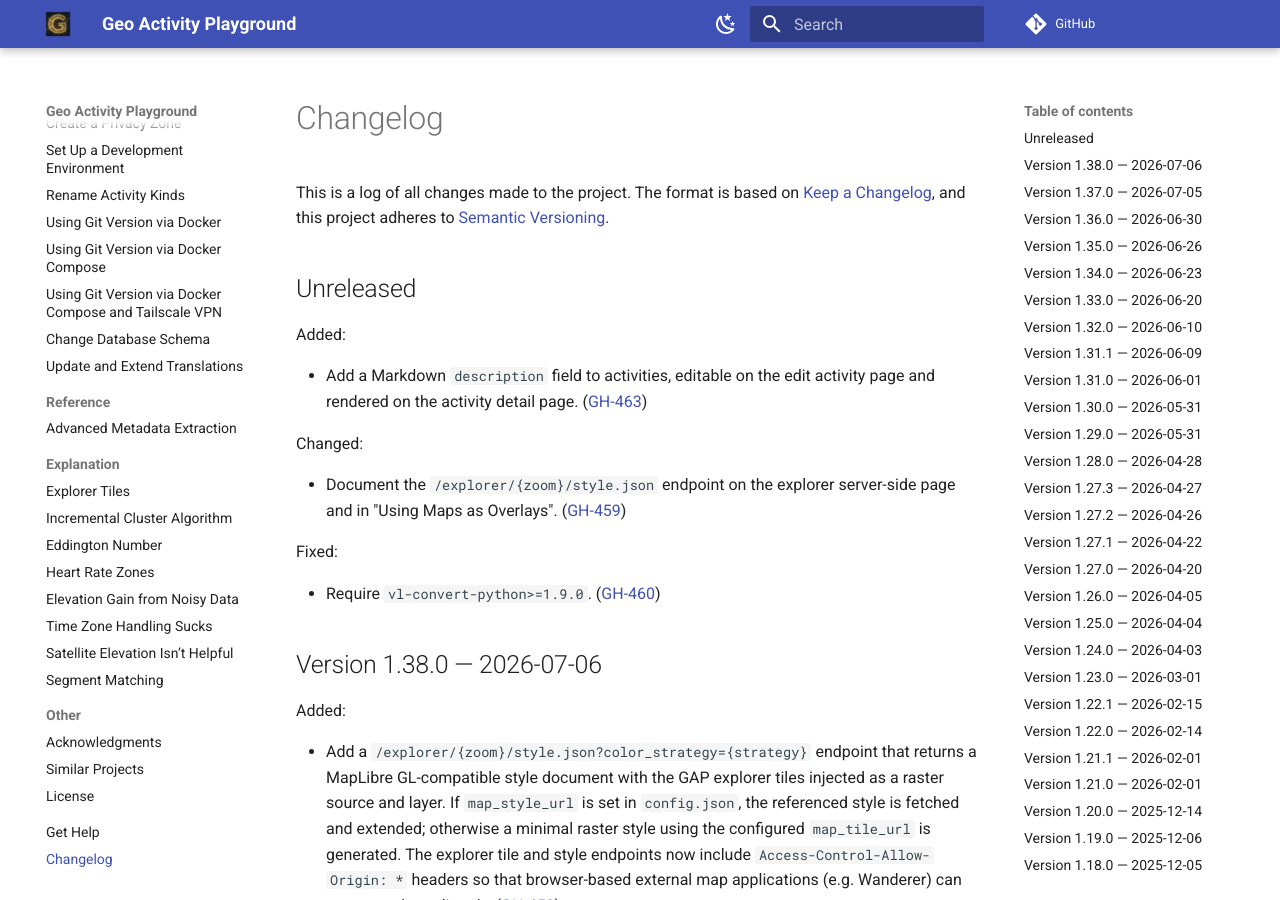
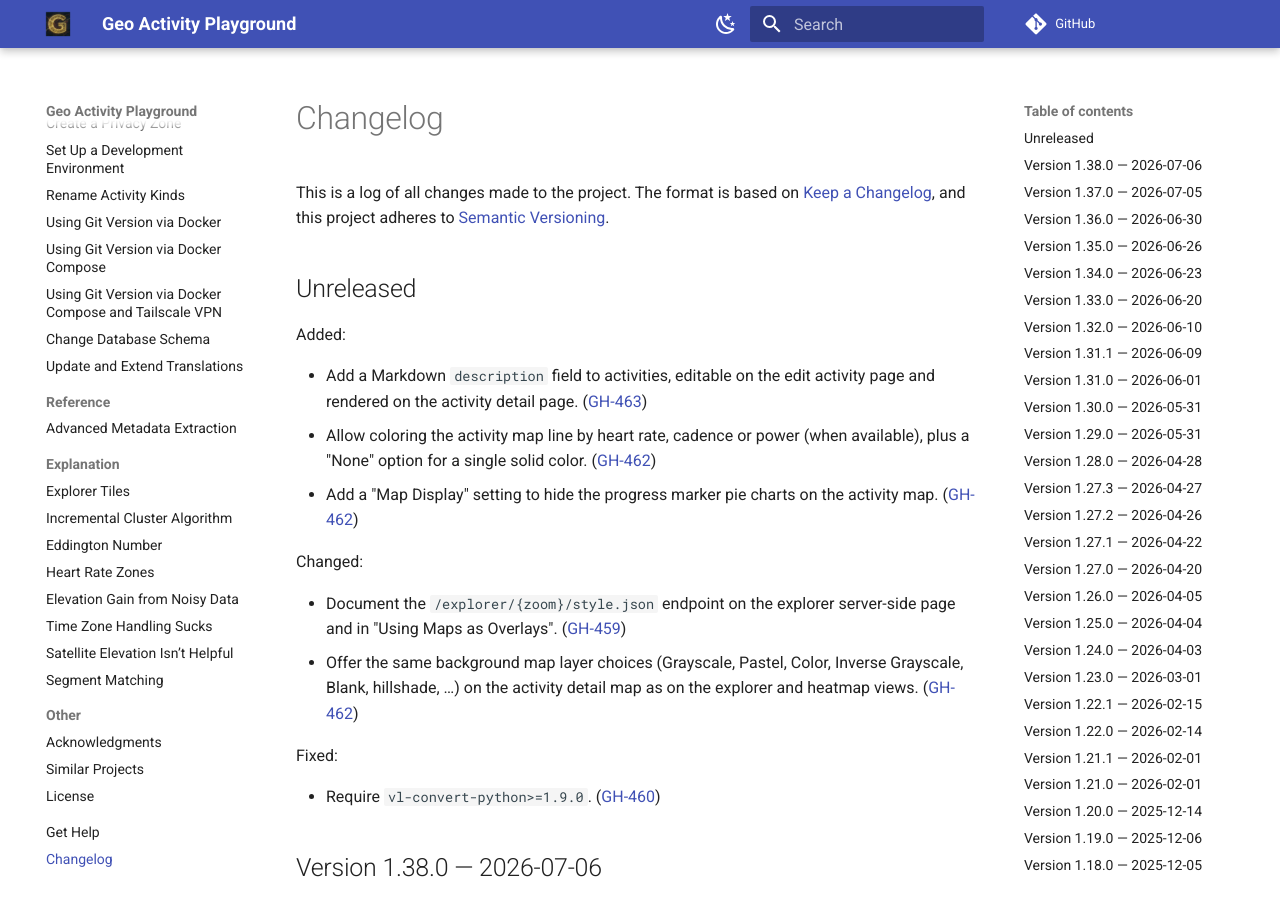
Before and after one commit to martin-ueding/geo-activity-playground, an MkDocs documentation site: the page built from docs/changelog.md, in a window 1280 px wide and 900 px high. Built offline with MkDocs 1.6.1 and Material for MkDocs 9.7.7, drawn with Linux system fonts in a browser that asks for light colours; comment, search, counter and statistics services are not loaded.

Commit message:
docs: changelog entries for activity map improvements
Refs: GH-462

```diff
--- a/docs/changelog.md
+++ b/docs/changelog.md
@@ -20,10 +20,13 @@ Types of changes
 Added:
 
 - Add a Markdown `description` field to activities, editable on the edit activity page and rendered on the activity detail page. ([GH-463](https://github.com/martin-ueding/geo-activity-playground/discussions/463))
+- Allow coloring the activity map line by heart rate, cadence or power (when available), plus a "None" option for a single solid color. ([GH-462](https://github.com/martin-ueding/geo-activity-playground/issues/462))
+- Add a "Map Display" setting to hide the progress marker pie charts on the activity map. ([GH-462](https://github.com/martin-ueding/geo-activity-playground/issues/462))
 
 Changed:
 
 - Document the `/explorer/{zoom}/style.json` endpoint on the explorer server-side page and in "Using Maps as Overlays". ([GH-459](https://github.com/martin-ueding/geo-activity-playground/issues/459))
+- Offer the same background map layer choices (Grayscale, Pastel, Color, Inverse Grayscale, Blank, hillshade, …) on the activity detail map as on the explorer and heatmap views. ([GH-462](https://github.com/martin-ueding/geo-activity-playground/issues/462))
 
 Fixed:
 
```
